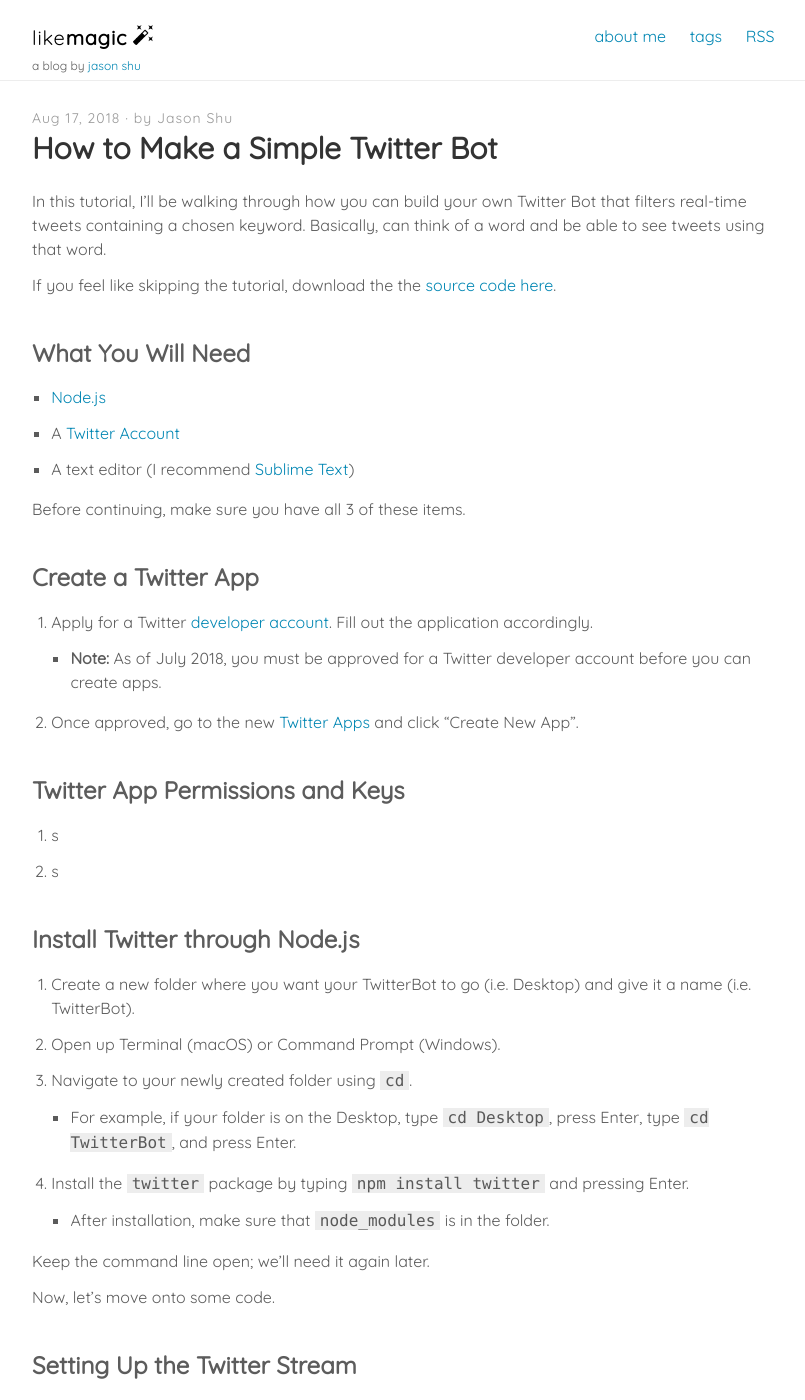
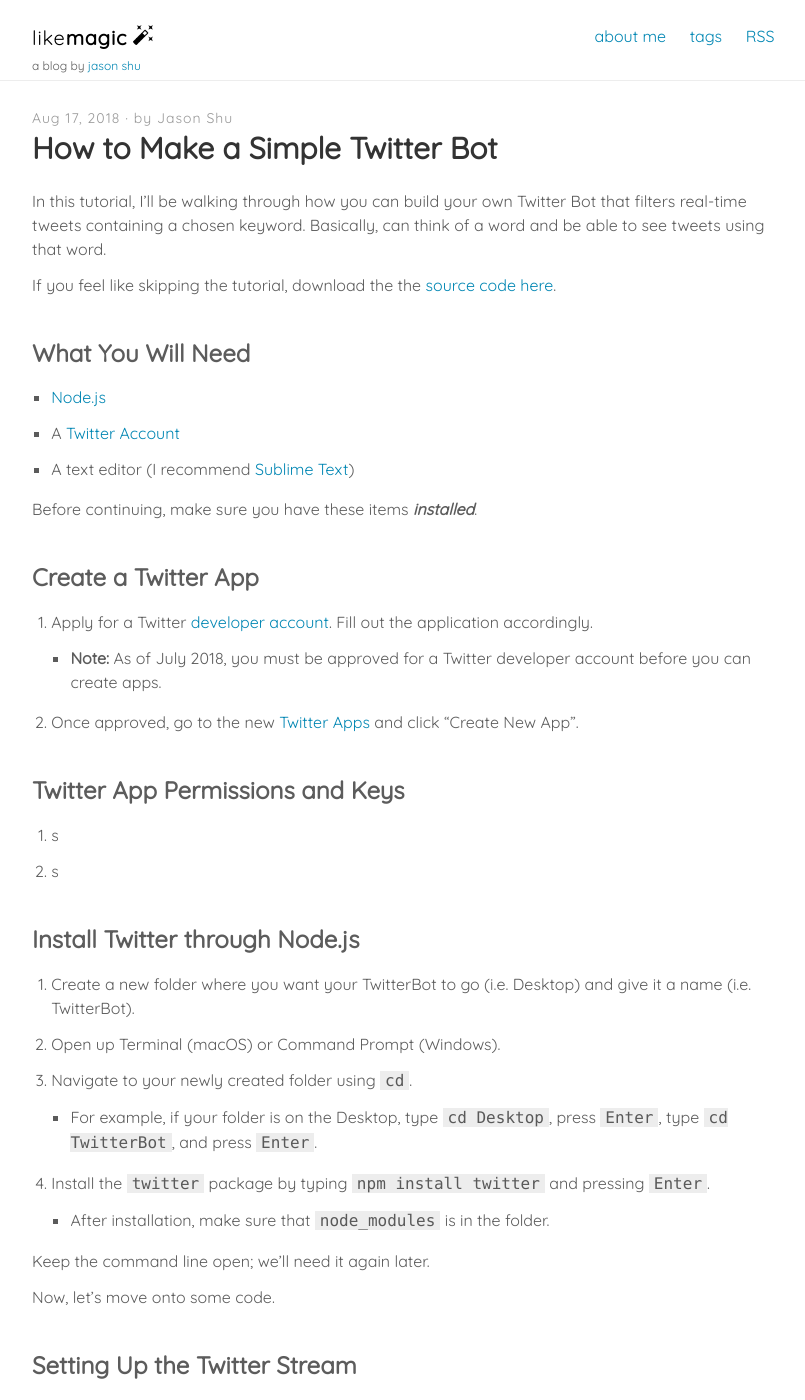
Before and after one commit to j4sonshu/likemagic, a Jekyll site: the page built from _posts/2018-08-17-how-to-make-a-simple-twitterbot.md, in a window 1280 px wide and 1400 px high. Shown: the whole window, without its empty margins (232-1037 px from the left). Built offline with Jekyll 4.4.1, drawn with Linux system fonts in a browser that asks for light colours; comment, search, counter and statistics services are not loaded; some of the changed text lies outside the part shown.

Commit message:
twitterbot

```diff
--- a/_posts/2018-08-17-how-to-make-a-simple-twitterbot.md
+++ b/_posts/2018-08-17-how-to-make-a-simple-twitterbot.md
@@ -18,7 +18,7 @@
 
 - A text editor (I recommend [Sublime Text](https://www.sublimetext.com/){:target="\_blank"})
 
-Before continuing, make sure you have all 3 of these items.
+Before continuing, make sure you have these items ***installed***.
 <br><br>
 
 <h3>Create a Twitter App</h3>
@@ -42,9 +42,9 @@
 
 3. Navigate to your newly created folder using `cd`.
 
-   - For example, if your folder is on the Desktop, type `cd Desktop`, press Enter, type `cd TwitterBot`, and press Enter.
+   - For example, if your folder is on the Desktop, type `cd Desktop`, press `Enter`, type `cd TwitterBot`, and press `Enter`.
 
-4. Install the `twitter` package by typing `npm install twitter` and pressing Enter.
+4. Install the `twitter` package by typing `npm install twitter` and pressing `Enter`.
 
    - After installation, make sure that `node_modules` is in the folder.
 
@@ -105,8 +105,10 @@
 
    - If you accidentally closed it, go back [here](#acc) follow steps 2-3.
 
-3. Type `node search.js` to run your TwitterBot.
-   <br><br>
+3. Type `node search.js` and press `Enter` to run your TwitterBot.
+
+  - To stop the program, press `ctrl` and `c`.
+  <br><br>
 
 <h3>Closing Thoughts</h3>
 Congrats! You've now created a Twitter Bot using Twitter API.
```
